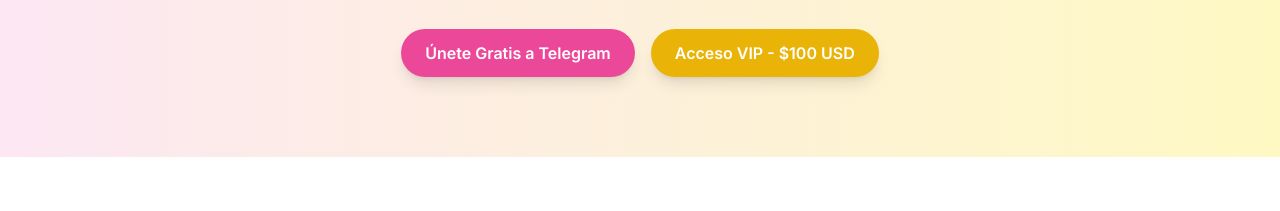
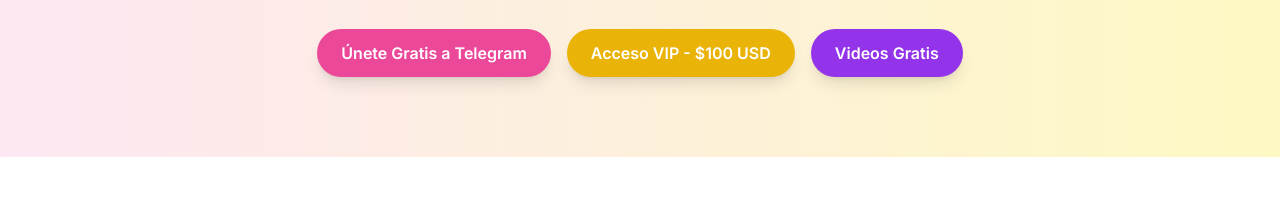
Before and after one commit to Guillermomqz/Model-Cam, a plain HTML site: page index.html in a window 1280 px wide. Shown: the part 303-514 px from the top of the page. Drawn offline with nearby package versions, Linux system fonts and the light colour scheme.

Commit message:
index.html

```diff
--- a/index.html
+++ b/index.html
@@ -36,6 +36,9 @@
           <a href="https://www.paypal.com/donate/?hosted_button_id=VUPPN2HGW5TQE" target="_blank">
             <button class="bg-yellow-500 hover:bg-yellow-600 text-white font-semibold px-6 py-3 rounded-full transition-all shadow-lg">Acceso VIP - $100 USD</button>
           </a>
+          <a href="https://www.profitableratecpm.com/jykiu917r?key=ab515ff86d5a6d7481d1b13d63b31228" target="_blank">
+            <button class="bg-purple-600 hover:bg-purple-700 text-white font-semibold px-6 py-3 rounded-full transition-all shadow-lg">Videos Gratis</button>
+          </a>
         </div>
       </div>
     </section>
```
